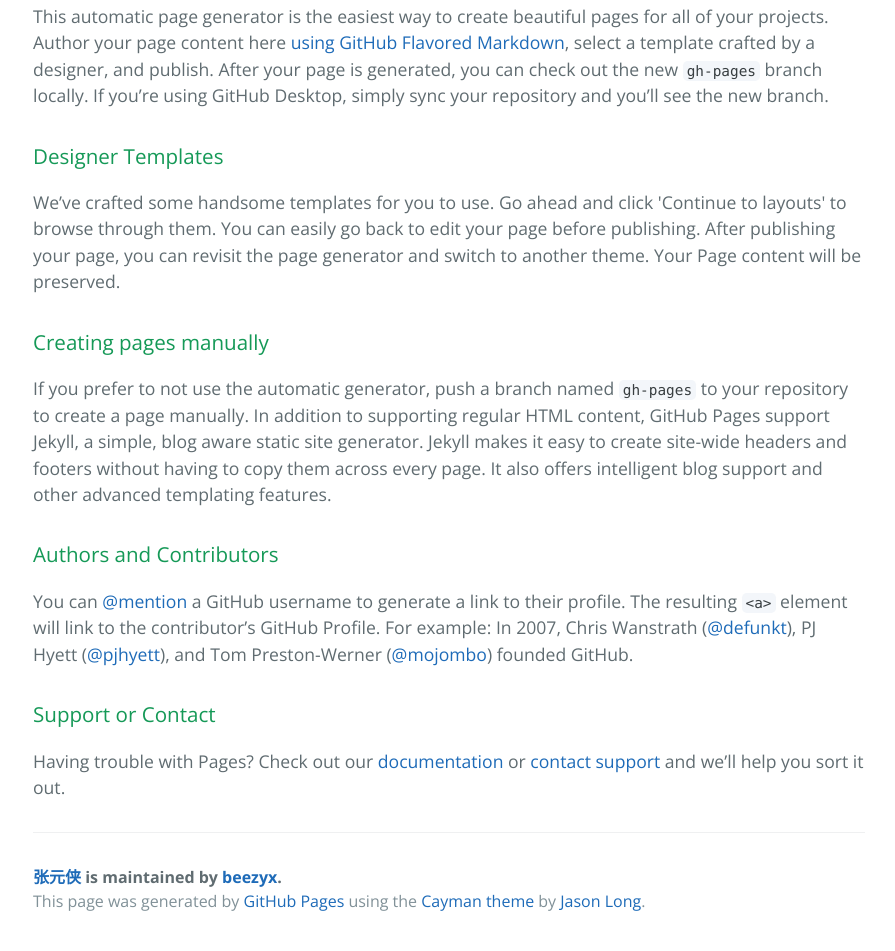
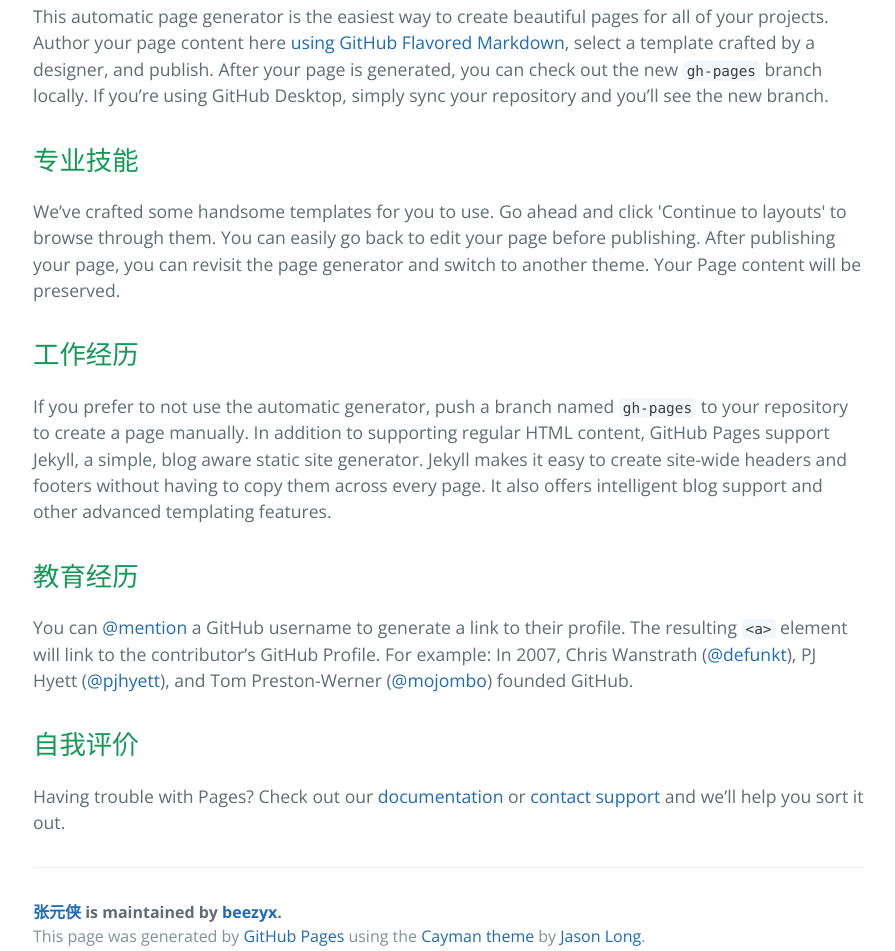
Before and after one commit to beezyx/Resume, a plain HTML site: page index.html in a window 1280 px wide. Shown: the part 469-1420 px from the top of the page, without its empty margins (191-1086 px from the left). Drawn offline with nearby package versions, Linux system fonts and the light colour scheme.

```diff
--- a/index.html
+++ b/index.html
@@ -24,23 +24,23 @@
 
 <p>This automatic page generator is the easiest way to create beautiful pages for all of your projects. Author your page content here <a href="https://guides.github.com/features/mastering-markdown/">using GitHub Flavored Markdown</a>, select a template crafted by a designer, and publish. After your page is generated, you can check out the new <code>gh-pages</code> branch locally. If you’re using GitHub Desktop, simply sync your repository and you’ll see the new branch.</p>
 
-<h3>
-<a id="designer-templates" class="anchor" href="#designer-templates" aria-hidden="true"><span aria-hidden="true" class="octicon octicon-link"></span></a>Designer Templates</h3>
+<h2>
+<a id="专业技能" class="anchor" href="#%E4%B8%93%E4%B8%9A%E6%8A%80%E8%83%BD" aria-hidden="true"><span aria-hidden="true" class="octicon octicon-link"></span></a>专业技能</h2>
 
 <p>We’ve crafted some handsome templates for you to use. Go ahead and click 'Continue to layouts' to browse through them. You can easily go back to edit your page before publishing. After publishing your page, you can revisit the page generator and switch to another theme. Your Page content will be preserved.</p>
 
-<h3>
-<a id="creating-pages-manually" class="anchor" href="#creating-pages-manually" aria-hidden="true"><span aria-hidden="true" class="octicon octicon-link"></span></a>Creating pages manually</h3>
+<h2>
+<a id="工作经历" class="anchor" href="#%E5%B7%A5%E4%BD%9C%E7%BB%8F%E5%8E%86" aria-hidden="true"><span aria-hidden="true" class="octicon octicon-link"></span></a>工作经历</h2>
 
 <p>If you prefer to not use the automatic generator, push a branch named <code>gh-pages</code> to your repository to create a page manually. In addition to supporting regular HTML content, GitHub Pages support Jekyll, a simple, blog aware static site generator. Jekyll makes it easy to create site-wide headers and footers without having to copy them across every page. It also offers intelligent blog support and other advanced templating features.</p>
 
-<h3>
-<a id="authors-and-contributors" class="anchor" href="#authors-and-contributors" aria-hidden="true"><span aria-hidden="true" class="octicon octicon-link"></span></a>Authors and Contributors</h3>
+<h2>
+<a id="教育经历" class="anchor" href="#%E6%95%99%E8%82%B2%E7%BB%8F%E5%8E%86" aria-hidden="true"><span aria-hidden="true" class="octicon octicon-link"></span></a>教育经历</h2>
 
 <p>You can <a href="https://help.github.com/articles/basic-writing-and-formatting-syntax/#mentioning-users-and-teams" class="user-mention">@mention</a> a GitHub username to generate a link to their profile. The resulting <code>&lt;a&gt;</code> element will link to the contributor’s GitHub Profile. For example: In 2007, Chris Wanstrath (<a href="https://github.com/defunkt" class="user-mention">@defunkt</a>), PJ Hyett (<a href="https://github.com/pjhyett" class="user-mention">@pjhyett</a>), and Tom Preston-Werner (<a href="https://github.com/mojombo" class="user-mention">@mojombo</a>) founded GitHub.</p>
 
-<h3>
-<a id="support-or-contact" class="anchor" href="#support-or-contact" aria-hidden="true"><span aria-hidden="true" class="octicon octicon-link"></span></a>Support or Contact</h3>
+<h2>
+<a id="自我评价" class="anchor" href="#%E8%87%AA%E6%88%91%E8%AF%84%E4%BB%B7" aria-hidden="true"><span aria-hidden="true" class="octicon octicon-link"></span></a>自我评价</h2>
 
 <p>Having trouble with Pages? Check out our <a href="https://help.github.com/pages">documentation</a> or <a href="https://github.com/contact">contact support</a> and we’ll help you sort it out.</p>
 
```
Also changed, not shown: params.json (+1 -1 lines).
